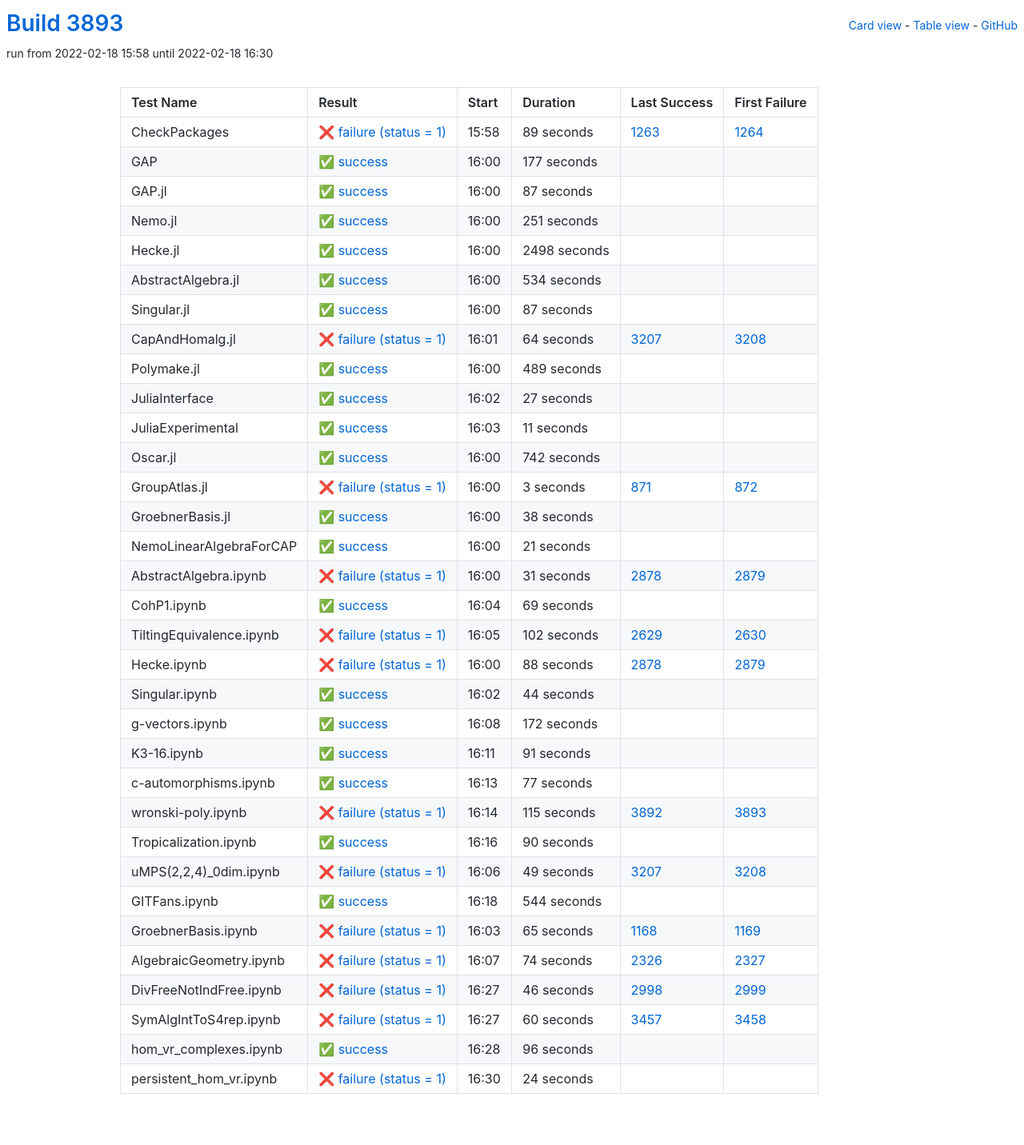
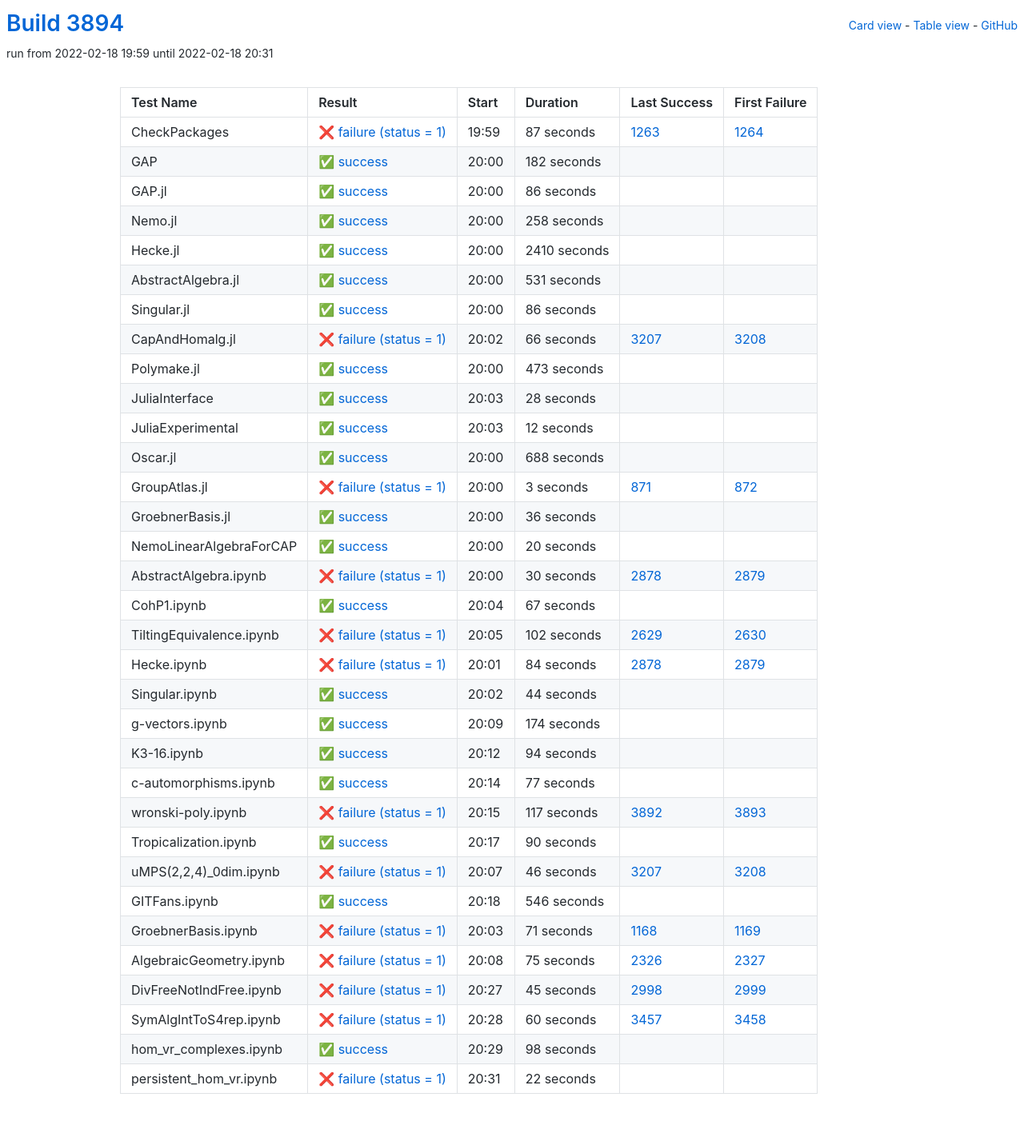
Before and after one commit to oscar-system/oscar-ci-status-stable, a Jekyll site: the page built from table.html, in a window 1280 px wide. Shown: the whole page at 80% size. Built offline with Jekyll 4.4.1, drawn with Linux system fonts in a browser that asks for light colours.

Commit message:
Build #3894

```diff
--- a/_data/ci.yml
+++ b/_data/ci.yml
@@ -1,6 +1,6 @@
 ---
-build: 3893
-build_url: https://oscarci.mathematik.uni-kl.de/job/oscar-stable/3893/
+build: 3894
+build_url: https://oscarci.mathematik.uni-kl.de/job/oscar-stable/3894/
 job: oscar-stable
 organization: oscar-system
 repo: oscar-ci-status-stable
@@ -8,152 +8,152 @@ repourl: https://github.com/oscar-system/oscar-ci-status-stable
 tests:
 - name: CheckPackages
   id: checkpackages
-  log: https://oscarci.mathematik.uni-kl.de/job/oscar-stable/3893/artifact/logs/build-3893/CheckPackages.log
-  start: 2022-02-18 15:58
+  log: https://oscarci.mathematik.uni-kl.de/job/oscar-stable/3894/artifact/logs/build-3894/CheckPackages.log
+  start: 2022-02-18 19:59
   success: false
   exitcode: 1
   status: failure
-  duration: 89
+  duration: 87
   last_success: 1263
   last_success_url: https://oscarci.mathematik.uni-kl.de/job/oscar-stable/1263/
   first_failure: 1264
   first_failure_url: https://oscarci.mathematik.uni-kl.de/job/oscar-stable/1264/
 - name: GAP
   id: gap
-  log: https://oscarci.mathematik.uni-kl.de/job/oscar-stable/3893/artifact/logs/build-3893/GAP.log
-  start: 2022-02-18 16:00
+  log: https://oscarci.mathematik.uni-kl.de/job/oscar-stable/3894/artifact/logs/build-3894/GAP.log
+  start: 2022-02-18 20:00
   success: true
   exitcode: 0
   status: success
-  duration: 177
+  duration: 182
   last_success: false
   last_success_url:
   first_failure: false
   first_failure_url:
 - name: GAP.jl
   id: gap-jl
-  log: https://oscarci.mathematik.uni-kl.de/job/oscar-stable/3893/artifact/logs/build-3893/GAP.jl.log
-  start: 2022-02-18 16:00
+  log: https://oscarci.mathematik.uni-kl.de/job/oscar-stable/3894/artifact/logs/build-3894/GAP.jl.log
+  start: 2022-02-18 20:00
   success: true
   exitcode: 0
   status: success
-  duration: 87
+  duration: 86
   last_success: false
   last_success_url:
   first_failure: false
   first_failure_url:
 - name: Nemo.jl
   id: nemo-jl
-  log: https://oscarci.mathematik.uni-kl.de/job/oscar-stable/3893/artifact/logs/build-3893/Nemo.jl.log
-  start: 2022-02-18 16:00
+  log: https://oscarci.mathematik.uni-kl.de/job/oscar-stable/3894/artifact/logs/build-3894/Nemo.jl.log
+  start: 2022-02-18 20:00
   success: true
   exitcode: 0
   status: success
-  duration: 251
+  duration: 258
   last_success: false
   last_success_url:
   first_failure: false
   first_failure_url:
 - name: Hecke.jl
   id: hecke-jl
-  log: https://oscarci.mathematik.uni-kl.de/job/oscar-stable/3893/artifact/logs/build-3893/Hecke.jl.log
-  start: 2022-02-18 16:00
+  log: https://oscarci.mathematik.uni-kl.de/job/oscar-stable/3894/artifact/logs/build-3894/Hecke.jl.log
+  start: 2022-02-18 20:00
   success: true
   exitcode: 0
   status: success
-  duration: 2498
+  duration: 2410
   last_success: false
   last_success_url:
   first_failure: false
   first_failure_url:
 - name: AbstractAlgebra.jl
   id: abstractalgebra-jl
-  log: https://oscarci.mathematik.uni-kl.de/job/oscar-stable/3893/artifact/logs/build-3893/AbstractAlgebra.jl.log
-  start: 2022-02-18 16:00
+  log: https://oscarci.mathematik.uni-kl.de/job/oscar-stable/3894/artifact/logs/build-3894/AbstractAlgebra.jl.log
+  start: 2022-02-18 20:00
   success: true
   exitcode: 0
   status: success
-  duration: 534
+  duration: 531
   last_success: false
   last_success_url:
   first_failure: false
   first_failure_url:
 - name: Singular.jl
   id: singular-jl
-  log: https://oscarci.mathematik.uni-kl.de/job/oscar-stable/3893/artifact/logs/build-3893/Singular.jl.log
-  start: 2022-02-18 16:00
+  log: https://oscarci.mathematik.uni-kl.de/job/oscar-stable/3894/artifact/logs/build-3894/Singular.jl.log
+  start: 2022-02-18 20:00
   success: true
   exitcode: 0
   status: success
-  duration: 87
+  duration: 86
   last_success: false
   last_success_url:
   first_failure: false
   first_failure_url:
 - name: CapAndHomalg.jl
   id: capandhomalg-jl
-  log: https://oscarci.mathematik.uni-kl.de/job/oscar-stable/3893/artifact/logs/build-3893/CapAndHomalg.jl.log
-  start: 2022-02-18 16:01
+  log: https://oscarci.mathematik.uni-kl.de/job/oscar-stable/3894/artifact/logs/build-3894/CapAndHomalg.jl.log
+  start: 2022-02-18 20:02
   success: false
   exitcode: 1
   status: failure
-  duration: 64
+  duration: 66
   last_success: 3207
   last_success_url: https://oscarci.mathematik.uni-kl.de/job/oscar-stable/3207/
   first_failure: 3208
   first_failure_url: https://oscarci.mathematik.uni-kl.de/job/oscar-stable/3208/
 - name: Polymake.jl
   id: polymake-jl
-  log: https://oscarci.mathematik.uni-kl.de/job/oscar-stable/3893/artifact/logs/build-3893/Polymake.jl.log
-  start: 2022-02-18 16:00
+  log: https://oscarci.mathematik.uni-kl.de/job/oscar-stable/3894/artifact/logs/build-3894/Polymake.jl.log
+  start: 2022-02-18 20:00
   success: true
   exitcode: 0
   status: success
-  duration: 489
+  duration: 473
   last_success: false
   last_success_url:
   first_failure: false
   first_failure_url:
 - name: JuliaInterface
   id: juliainterface
-  log: https://oscarci.mathematik.uni-kl.de/job/oscar-stable/3893/artifact/logs/build-3893/JuliaInterface.log
-  start: 2022-02-18 16:02
+  log: https://oscarci.mathematik.uni-kl.de/job/oscar-stable/3894/artifact/logs/build-3894/JuliaInterface.log
+  start: 2022-02-18 20:03
   success: true
   exitcode: 0
   status: success
-  duration: 27
+  duration: 28
   last_success: false
   last_success_url:
   first_failure: false
   first_failure_url:
 - name: JuliaExperimental
   id: juliaexperimental
-  log: https://oscarci.mathematik.uni-kl.de/job/oscar-stable/3893/artifact/logs/build-3893/JuliaExperimental.log
-  start: 2022-02-18 16:03
+  log: https://oscarci.mathematik.uni-kl.de/job/oscar-stable/3894/artifact/logs/build-3894/JuliaExperimental.log
+  start: 2022-02-18 20:03
   success: true
   exitcode: 0
   status: success
-  duration: 11
+  duration: 12
   last_success: false
   last_success_url:
   first_failure: false
   first_failure_url:
 - name: Oscar.jl
   id: oscar-jl
-  log: https://oscarci.mathematik.uni-kl.de/job/oscar-stable/3893/artifact/logs/build-3893/Oscar.jl.log
-  start: 2022-02-18 16:00
+  log: https://oscarci.mathematik.uni-kl.de/job/oscar-stable/3894/artifact/logs/build-3894/Oscar.jl.log
+  start: 2022-02-18 20:00
   success: true
   exitcode: 0
   status: success
-  duration: 742
+  duration: 688
   last_success: false
   last_success_url:
   first_failure: false
   first_failure_url:
 - name: GroupAtlas.jl
   id: groupatlas-jl
-  log: https://oscarci.mathematik.uni-kl.de/job/oscar-stable/3893/artifact/logs/build-3893/GroupAtlas.jl.log
-  start: 2022-02-18 16:00
+  log: https://oscarci.mathematik.uni-kl.de/job/oscar-stable/3894/artifact/logs/build-3894/GroupAtlas.jl.log
+  start: 2022-02-18 20:00
   success: false
   exitcode: 1
   status: failure
@@ -164,56 +164,56 @@ tests:
   first_failure_url: https://oscarci.mathematik.uni-kl.de/job/oscar-stable/872/
 - name: GroebnerBasis.jl
   id: groebnerbasis-jl
-  log: https://oscarci.mathematik.uni-kl.de/job/oscar-stable/3893/artifact/logs/build-3893/GroebnerBasis.jl.log
-  start: 2022-02-18 16:00
+  log: https://oscarci.mathematik.uni-kl.de/job/oscar-stable/3894/artifact/logs/build-3894/GroebnerBasis.jl.log
+  start: 2022-02-18 20:00
   success: true
   exitcode: 0
   status: success
-  duration: 38
+  duration: 36
   last_success: false
   last_success_url:
   first_failure: false
   first_failure_url:
 - name: NemoLinearAlgebraForCAP
   id: nemolinearalgebraforcap
-  log: https://oscarci.mathematik.uni-kl.de/job/oscar-stable/3893/artifact/logs/build-3893/NemoLinearAlgebraForCAP.log
-  start: 2022-02-18 16:00
+  log: https://oscarci.mathematik.uni-kl.de/job/oscar-stable/3894/artifact/logs/build-3894/NemoLinearAlgebraForCAP.log
+  start: 2022-02-18 20:00
   success: true
   exitcode: 0
   status: success
-  duration: 21
+  duration: 20
   last_success: false
   last_success_url:
   first_failure: false
   first_failure_url:
 - name: AbstractAlgebra.ipynb
   id: abstractalgebra-ipynb
-  log: https://oscarci.mathematik.uni-kl.de/job/oscar-stable/3893/artifact/logs/build-3893/AbstractAlgebra.ipynb.log
-  start: 2022-02-18 16:00
+  log: https://oscarci.mathematik.uni-kl.de/job/oscar-stable/3894/artifact/logs/build-3894/AbstractAlgebra.ipynb.log
+  start: 2022-02-18 20:00
   success: false
   exitcode: 1
   status: failure
-  duration: 31
+  duration: 30
   last_success: 2878
   last_success_url: https://oscarci.mathematik.uni-kl.de/job/oscar-stable/2878/
   first_failure: 2879
   first_failure_url: https://oscarci.mathematik.uni-kl.de/job/oscar-stable/2879/
 - name: CohP1.ipynb
   id: cohp1-ipynb
-  log: https://oscarci.mathematik.uni-kl.de/job/oscar-stable/3893/artifact/logs/build-3893/CohP1.ipynb.log
-  start: 2022-02-18 16:04
+  log: https://oscarci.mathematik.uni-kl.de/job/oscar-stable/3894/artifact/logs/build-3894/CohP1.ipynb.log
+  start: 2022-02-18 20:04
   success: true
   exitcode: 0
   status: success
-  duration: 69
+  duration: 67
   last_success: false
   last_success_url:
   first_failure: false
   first_failure_url:
 - name: TiltingEquivalence.ipynb
   id: tiltingequivalence-ipynb
-  log: https://oscarci.mathematik.uni-kl.de/job/oscar-stable/3893/artifact/logs/build-3893/TiltingEquivalence.ipynb.log
-  start: 2022-02-18 16:05
+  log: https://oscarci.mathematik.uni-kl.de/job/oscar-stable/3894/artifact/logs/build-3894/TiltingEquivalence.ipynb.log
+  start: 2022-02-18 20:05
   success: false
   exitcode: 1
   status: failure
@@ -224,20 +224,20 @@ tests:
   first_failure_url: https://oscarci.mathematik.uni-kl.de/job/oscar-stable/2630/
 - name: Hecke.ipynb
   id: hecke-ipynb
-  log: https://oscarci.mathematik.uni-kl.de/job/oscar-stable/3893/artifact/logs/build-3893/Hecke.ipynb.log
-  start: 2022-02-18 16:00
+  log: https://oscarci.mathematik.uni-kl.de/job/oscar-stable/3894/artifact/logs/build-3894/Hecke.ipynb.log
+  start: 2022-02-18 20:01
   success: false
   exitcode: 1
   status: failure
-  duration: 88
+  duration: 84
   last_success: 2878
   last_success_url: https://oscarci.mathematik.uni-kl.de/job/oscar-stable/2878/
   first_failure: 2879
   first_failure_url: https://oscarci.mathematik.uni-kl.de/job/oscar-stable/2879/
 - name: Singular.ipynb
   id: singular-ipynb
-  log: https://oscarci.mathematik.uni-kl.de/job/oscar-stable/3893/artifact/logs/build-3893/Singular.ipynb.log
-  start: 2022-02-18 16:02
+  log: https://oscarci.mathematik.uni-kl.de/job/oscar-stable/3894/artifact/logs/build-3894/Singular.ipynb.log
+  start: 2022-02-18 20:02
   success: true
   exitcode: 0
   status: success
@@ -248,32 +248,32 @@ tests:
   first_failure_url:
 - name: g-vectors.ipynb
   id: g-vectors-ipynb
-  log: https://oscarci.mathematik.uni-kl.de/job/oscar-stable/3893/artifact/logs/build-3893/g-vectors.ipynb.log
-  start: 2022-02-18 16:08
+  log: https://oscarci.mathematik.uni-kl.de/job/oscar-stable/3894/artifact/logs/build-3894/g-vectors.ipynb.log
+  start: 2022-02-18 20:09
   success: true
   exitcode: 0
   status: success
-  duration: 172
+  duration: 174
   last_success: false
   last_success_url:
   first_failure: false
   first_failure_url:
 - name: K3-16.ipynb
   id: k3-16-ipynb
-  log: https://oscarci.mathematik.uni-kl.de/job/oscar-stable/3893/artifact/logs/build-3893/K3-16.ipynb.log
-  start: 2022-02-18 16:11
+  log: https://oscarci.mathematik.uni-kl.de/job/oscar-stable/3894/artifact/logs/build-3894/K3-16.ipynb.log
+  start: 2022-02-18 20:12
   success: true
   exitcode: 0
   status: success
-  duration: 91
+  duration: 94
   last_success: false
   last_success_url:
   first_failure: false
   first_failure_url:
 - name: c-automorphisms.ipynb
   id: c-automorphisms-ipynb
-  log: https://oscarci.mathematik.uni-kl.de/job/oscar-stable/3893/artifact/logs/build-3893/c-automorphisms.ipynb.log
-  start: 2022-02-18 16:13
+  log: https://oscarci.mathematik.uni-kl.de/job/oscar-stable/3894/artifact/logs/build-3894/c-automorphisms.ipynb.log
+  start: 2022-02-18 20:14
   success: true
   exitcode: 0
   status: success
@@ -284,20 +284,20 @@ tests:
   first_failure_url:
 - name: wronski-poly.ipynb
   id: wronski-poly-ipynb
-  log: https://oscarci.mathematik.uni-kl.de/job/oscar-stable/3893/artifact/logs/build-3893/wronski-poly.ipynb.log
-  start: 2022-02-18 16:14
+  log: https://oscarci.mathematik.uni-kl.de/job/oscar-stable/3894/artifact/logs/build-3894/wronski-poly.ipynb.log
+  start: 2022-02-18 20:15
   success: false
   exitcode: 1
   status: failure
-  duration: 115
+  duration: 117
   last_success: 3892
   last_success_url: https://oscarci.mathematik.uni-kl.de/job/oscar-stable/3892/
   first_failure: 3893
   first_failure_url: https://oscarci.mathematik.uni-kl.de/job/oscar-stable/3893/
 - name: Tropicalization.ipynb
   id: tropicalization-ipynb
-  log: https://oscarci.mathematik.uni-kl.de/job/oscar-stable/3893/artifact/logs/build-3893/Tropicalization.ipynb.log
-  start: 2022-02-18 16:16
+  log: https://oscarci.mathematik.uni-kl.de/job/oscar-stable/3894/artifact/logs/build-3894/Tropicalization.ipynb.log
+  start: 2022-02-18 20:17
   success: true
   exitcode: 0
   status: success
@@ -308,68 +308,68 @@ tests:
   first_failure_url:
 - name: uMPS(2,2,4)_0dim.ipynb
   id: umps-2-2-4-0dim-ipynb
-  log: https://oscarci.mathematik.uni-kl.de/job/oscar-stable/3893/artifact/logs/build-3893/uMPS-2-2-4-_0dim.ipynb.log
-  start: 2022-02-18 16:06
+  log: https://oscarci.mathematik.uni-kl.de/job/oscar-stable/3894/artifact/logs/build-3894/uMPS-2-2-4-_0dim.ipynb.log
+  start: 2022-02-18 20:07
   success: false
   exitcode: 1
   status: failure
-  duration: 49
+  duration: 46
   last_success: 3207
   last_success_url: https://oscarci.mathematik.uni-kl.de/job/oscar-stable/3207/
   first_failure: 3208
   first_failure_url: https://oscarci.mathematik.uni-kl.de/job/oscar-stable/3208/
 - name: GITFans.ipynb
   id: gitfans-ipynb
-  log: https://oscarci.mathematik.uni-kl.de/job/oscar-stable/3893/artifact/logs/build-3893/GITFans.ipynb.log
-  start: 2022-02-18 16:18
+  log: https://oscarci.mathematik.uni-kl.de/job/oscar-stable/3894/artifact/logs/build-3894/GITFans.ipynb.log
+  start: 2022-02-18 20:18
   success: true
   exitcode: 0
   status: success
-  duration: 544
+  duration: 546
   last_success: false
   last_success_url:
   first_failure: false
   first_failure_url:
 - name: GroebnerBasis.ipynb
   id: groebnerbasis-ipynb
-  log: https://oscarci.mathematik.uni-kl.de/job/oscar-stable/3893/artifact/logs/build-3893/GroebnerBasis.ipynb.log
-  start: 2022-02-18 16:03
+  log: https://oscarci.mathematik.uni-kl.de/job/oscar-stable/3894/artifact/logs/build-3894/GroebnerBasis.ipynb.log
+  start: 2022-02-18 20:03
   success: false
   exitcode: 1
   status: failure
-  duration: 65
+  duration: 71
   last_success: 1168
   last_success_url: https://oscarci.mathematik.uni-kl.de/job/oscar-stable/1168/
   first_failure: 1169
   first_failure_url: https://oscarci.mathematik.uni-kl.de/job/oscar-stable/1169/
 - name: AlgebraicGeometry.ipynb
   id: algebraicgeometry-ipynb
-  log: https://oscarci.mathematik.uni-kl.de/job/oscar-stable/3893/artifact/logs/build-3893/AlgebraicGeometry.ipynb.log
-  start: 2022-02-18 16:07
+  log: https://oscarci.mathematik.uni-kl.de/job/oscar-stable/3894/artifact/logs/build-3894/AlgebraicGeometry.ipynb.log
+  start: 2022-02-18 20:08
   success: false
   exitcode: 1
   status: failure
-  duration: 74
+  duration: 75
   last_success: 2326
   last_success_url: https://oscarci.mathematik.uni-kl.de/job/oscar-stable/2326/
   first_failure: 2327
   first_failure_url: https://oscarci.mathematik.uni-kl.de/job/oscar-stable/2327/
 - name: DivFreeNotIndFree.ipynb
   id: divfreenotindfree-ipynb
-  log: https://oscarci.mathematik.uni-kl.de/job/oscar-stable/3893/artifact/logs/build-3893/DivFreeNotIndFree.ipynb.log
-  start: 2022-02-18 16:27
+  log: https://oscarci.mathematik.uni-kl.de/job/oscar-stable/3894/artifact/logs/build-3894/DivFreeNotIndFree.ipynb.log
+  start: 2022-02-18 20:27
   success: false
   exitcode: 1
   status: failure
-  duration: 46
+  duration: 45
   last_success: 2998
   last_success_url: https://oscarci.mathematik.uni-kl.de/job/oscar-stable/2998/
   first_failure: 2999
   first_failure_url: https://oscarci.mathematik.uni-kl.de/job/oscar-stable/2999/
 - name: SymAlgIntToS4rep.ipynb
   id: symalginttos4rep-ipynb
-  log: https://oscarci.mathematik.uni-kl.de/job/oscar-stable/3893/artifact/logs/build-3893/SymAlgIntToS4rep.ipynb.log
-  start: 2022-02-18 16:27
+  log: https://oscarci.mathematik.uni-kl.de/job/oscar-stable/3894/artifact/logs/build-3894/SymAlgIntToS4rep.ipynb.log
+  start: 2022-02-18 20:28
   success: false
   exitcode: 1
   status: failure
@@ -380,24 +380,24 @@ tests:
   first_failure_url: https://oscarci.mathematik.uni-kl.de/job/oscar-stable/3458/
 - name: hom_vr_complexes.ipynb
   id: hom-vr-complexes-ipynb
-  log: https://oscarci.mathematik.uni-kl.de/job/oscar-stable/3893/artifact/logs/build-3893/hom_vr_complexes.ipynb.log
-  start: 2022-02-18 16:28
+  log: https://oscarci.mathematik.uni-kl.de/job/oscar-stable/3894/artifact/logs/build-3894/hom_vr_complexes.ipynb.log
+  start: 2022-02-18 20:29
   success: true
   exitcode: 0
   status: success
-  duration: 96
+  duration: 98
   last_success: false
   last_success_url:
   first_failure: false
   first_failure_url:
 - name: persistent_hom_vr.ipynb
   id: persistent-hom-vr-ipynb
-  log: https://oscarci.mathematik.uni-kl.de/job/oscar-stable/3893/artifact/logs/build-3893/persistent_hom_vr.ipynb.log
-  start: 2022-02-18 16:30
+  log: https://oscarci.mathematik.uni-kl.de/job/oscar-stable/3894/artifact/logs/build-3894/persistent_hom_vr.ipynb.log
+  start: 2022-02-18 20:31
   success: false
   exitcode: 1
   status: failure
-  duration: 24
+  duration: 22
   last_success: false
   last_success_url:
   first_failure: false
```
Also changed, not shown: README.md.
